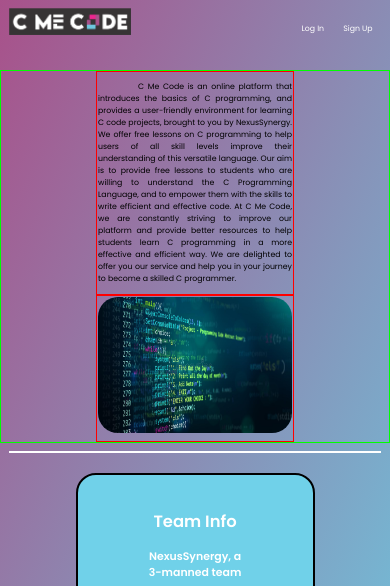
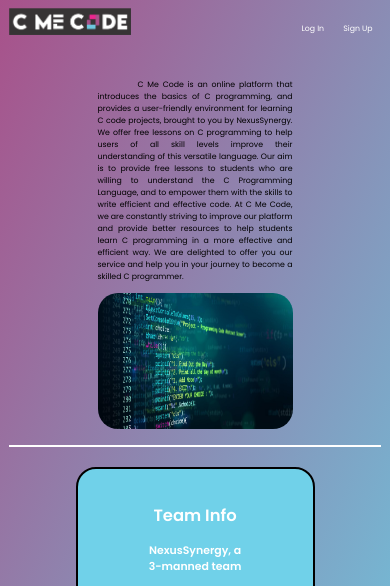
Before and after one commit to nexussynergy/nexussynergy.github.io, a plain HTML site: page index.html in a window 390 px wide. Shown: the top 586 px of the page. Drawn offline with Linux system fonts and the light colour scheme; no server answers.

Commit message:
css responsive

```diff
--- a/css/index.css
+++ b/css/index.css
@@ -108,14 +108,12 @@ body {
 
 @media screen and (max-width: 1193px) {
     .description table {
-        border: 1px solid lime;
         border-collapse: collapse;
         width: 100%;
         table-layout: fixed;
       }
 
     .description td {
-        border: 1px solid red;
         text-align: center;
         margin: 0 auto;
         display: block;
```
